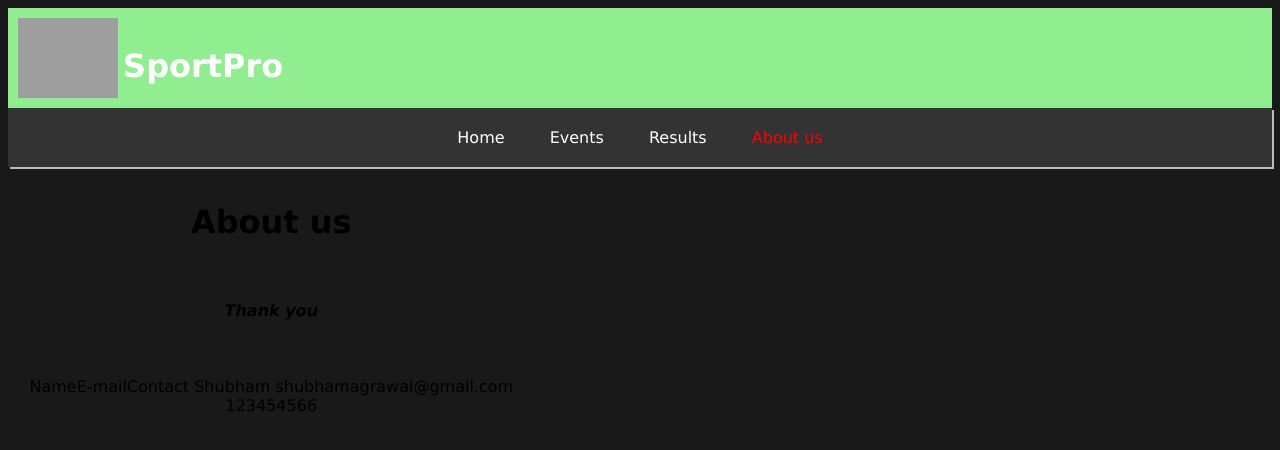
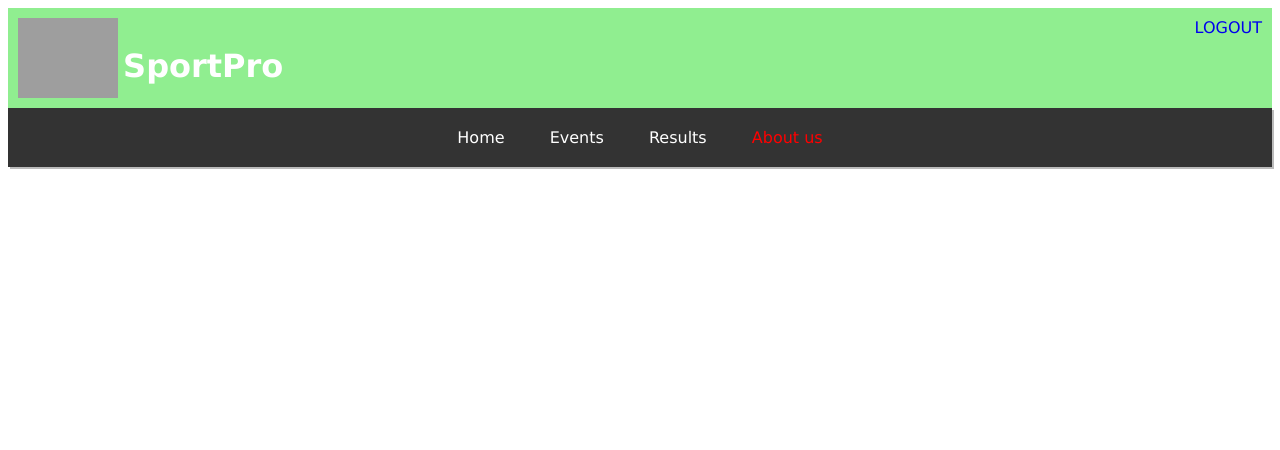
Before and after one commit to AzDan/software-project, a PHP site: the page made by Student/About us.html in a window 1280 px wide. Shown: the top 450 px of the page. Run offline with PHP 8.4, Linux system fonts and the light colour scheme; grey boxes are pictures that could not be loaded.

Commit message:
admin login. normal login.

```diff
--- a/Admin/index.html
+++ b/Admin/index.html
@@ -14,10 +14,11 @@ ga('send', 'pageview');
 </script>
 
 </head>
-<body>
+<body style="color:#FFFFFF;">
 
 <header>
 <img src="http://vectorlogofree.com/wp-content/uploads/2013/01/canadian-olympic-team-logo-vector-400x400.png" width="100px" height="80px">
+<a href="../Student/login.php" style="float:right;">STUDENT LOGIN</a>
 <h1 class="liketext">SportPro</h1>
 </header>
 
--- a/Student/About us.html
+++ b/Student/About us.html
@@ -5,10 +5,11 @@
 <link rel="stylesheet" type="text/css" href="../css/style.css">
 
 </head>
-<body>
+<body style="background: #FFFFFF;">
 
 <header>
 <img src="http://vectorlogofree.com/wp-content/uploads/2013/01/canadian-olympic-team-logo-vector-400x400.png" width="100px" height="80px">
+<a href="login.php" style="float:right;">LOGOUT</a>
 <h1 class="liketext">SportPro</h1>
 
 </header>
@@ -29,21 +30,20 @@
 		</ul>
 	</nav>
 <center>
-<div class="col-5">
-  <h1>About us</h1><br><br>
-<b><i>Thank you </b></i>
-<br><br>
-
-<br><br>
-<table id="demo"></table>
-
-  <tr><th>Name</th><th>E-mail</th><th>Contact</th></tr>
-<tr>
-  <td> Shubham</td>
-  <td> shubhamagrawal@gmail.com </td>
-  <td> 123454566</td>
-</tr>
-
+<div class="col-5" style="margin-left:25%;">
+  <h1>About us</h1>
+	<br>
+	<br>
+	SHRESHTHA DWIVEDI
+	<br>
+	SHRYESH KHANDELWAL
+	<br>
+	SHUBHAM AGARWAL
+	<br>
+	SHUBHAM GUPTA
+	<br>
+	SHUBHAM KUMAR
+	<br>
 </div>
 
 </center>
--- a/Student/Events.php
+++ b/Student/Events.php
@@ -16,6 +16,7 @@ ga('send', 'pageview');
 
 <header>
 <img src="http://vectorlogofree.com/wp-content/uploads/2013/01/canadian-olympic-team-logo-vector-400x400.png" width="100px" height="80px">
+<a href="login.php" style="float:right;">LOGOUT</a>
 <h1 class="liketext">SportPro</h1>
 
 </header>
--- a/Student/Results_stud.php
+++ b/Student/Results_stud.php
@@ -32,6 +32,7 @@ ga('send', 'pageview');
 
 <header>
 <img src="http://vectorlogofree.com/wp-content/uploads/2013/01/canadian-olympic-team-logo-vector-400x400.png" width="100px" height="80px">
+<a href="login.php" style="float:right;">LOGOUT</a>
 <h1 class="liketext">SportPro</h1>
 </header>
 
--- a/Student/index.html
+++ b/Student/index.html
@@ -68,6 +68,7 @@ ga('send', 'pageview');
 
 <header>
 <img src="http://vectorlogofree.com/wp-content/uploads/2013/01/canadian-olympic-team-logo-vector-400x400.png" width="100px" height="80px">
+<a href="login.php" style="float:right;">LOGOUT</a>
 <h1 class="liketext">SportPro</h1>
 </header>
 
--- a/css/style.css
+++ b/css/style.css
@@ -1,5 +1,6 @@
 body{
   background: #191919;
+  color: #FFFFFF;
 }
 .signupinfo{
   position: absolute;
```
Also changed, not shown: Admin/logincheck.php (+6 -24 lines), Student/first.html (deleted, +0 -12 lines), Student/login.php (+4 -4 lines).
